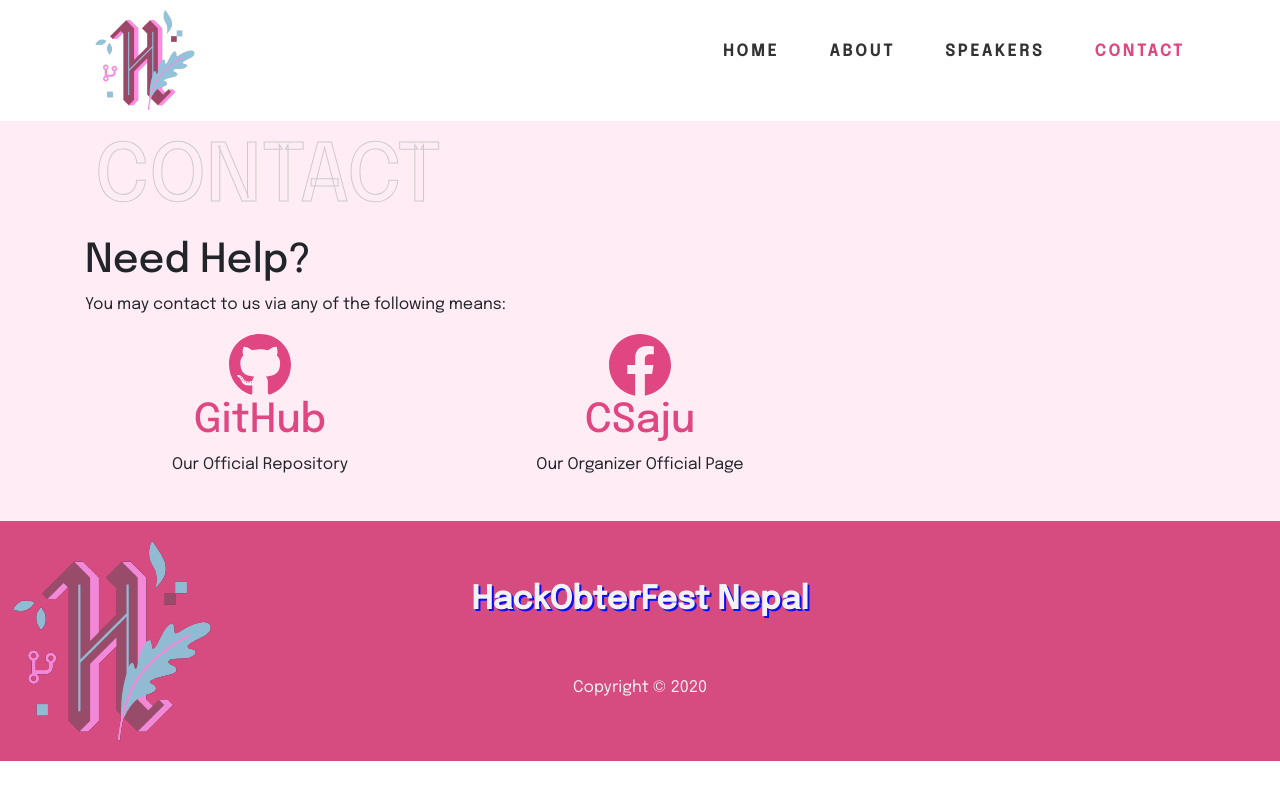
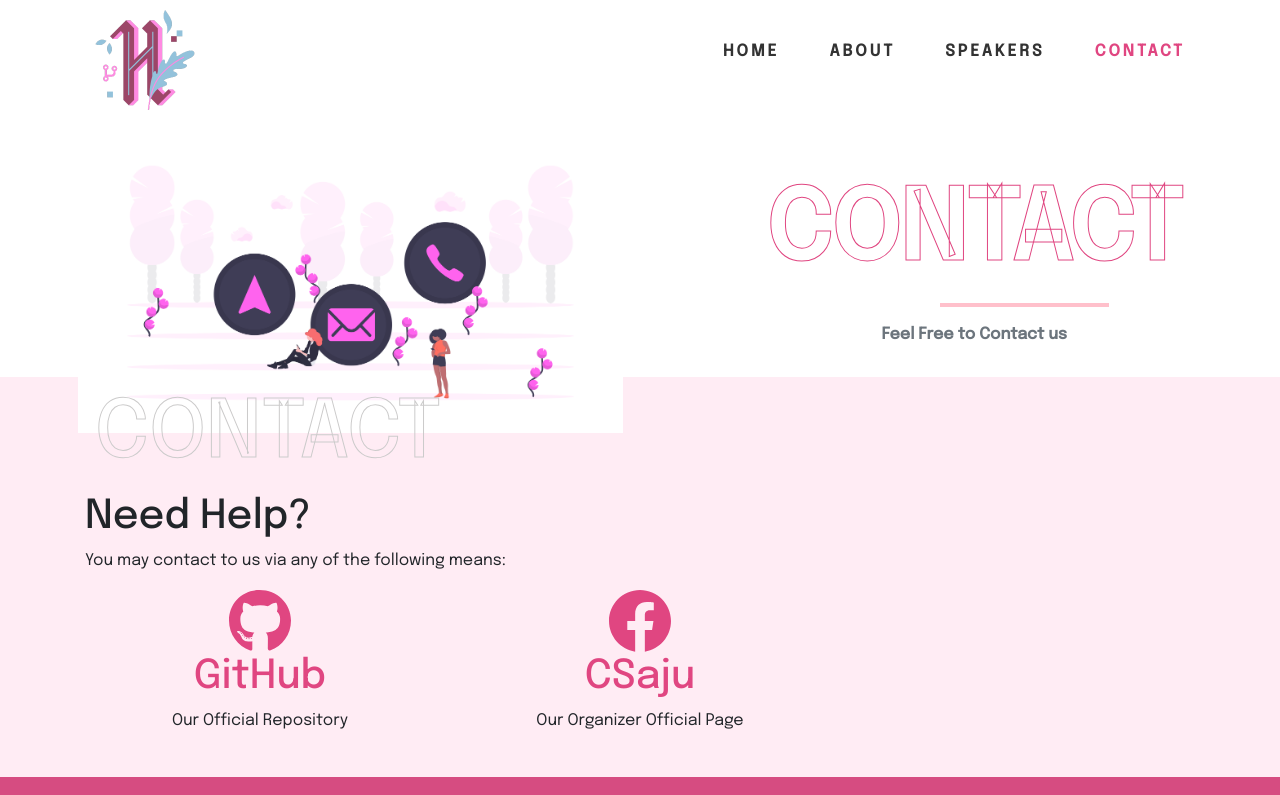
Before and after one commit to Hacktoberfest-Nepal/HacktoberfestNepal, a React (Create React App) app: page /contact in a window 1280 px wide. Shown: the top 795 px of the page. Built offline with nearby package versions, Linux system fonts and the light colour scheme.

Commit message:
updated: UI

```diff
--- a/src/pages/Contact.js
+++ b/src/pages/Contact.js
@@ -1,9 +1,11 @@
 import React from "react";
 import ContactComp from "../components/ContactComponent";
+import BreadCrumb from "../components/BreadCrumb";
 
 const Contact = () => {
   return (
     <div>
+      <BreadCrumb image="contact.png" title="Contact" description="Feel Free to Contact us" />
       <ContactComp />
     </div>
   );
```
